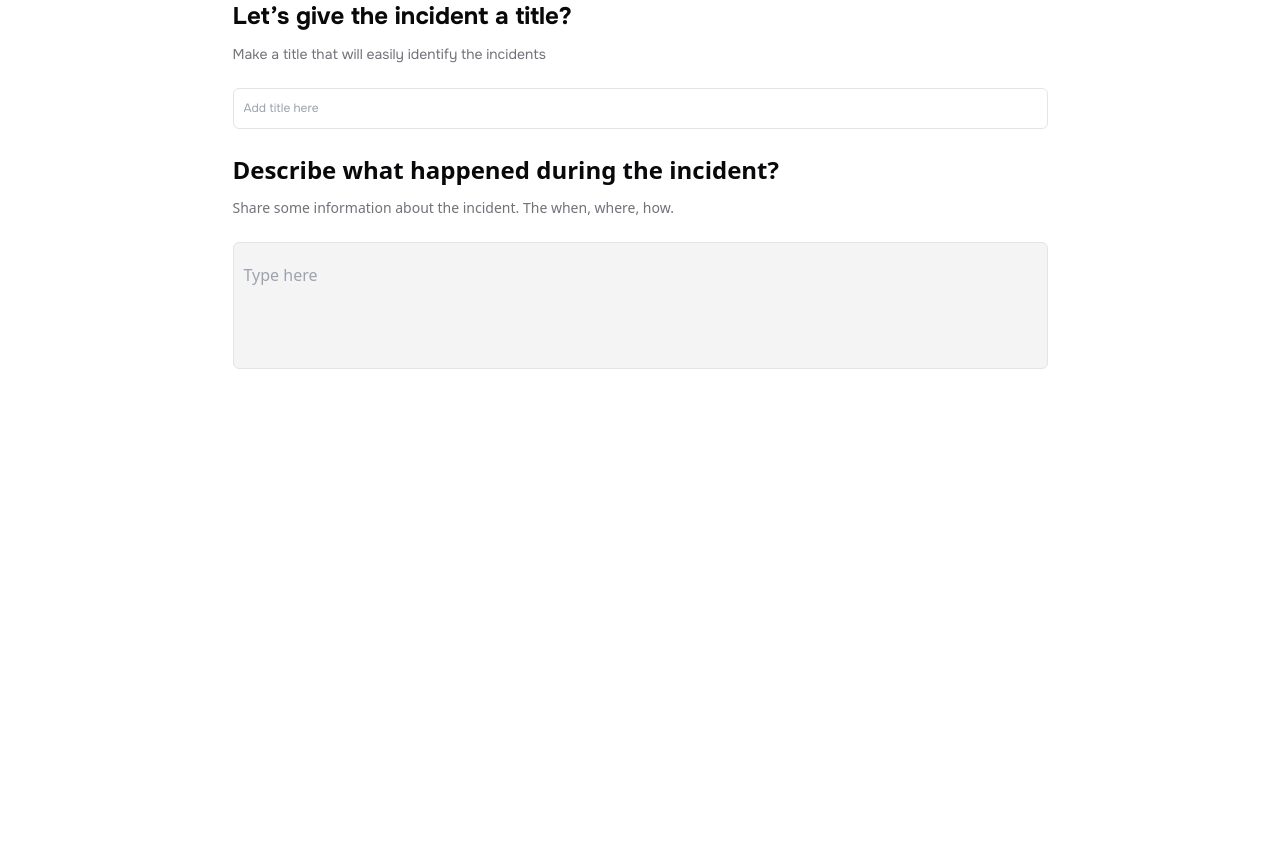
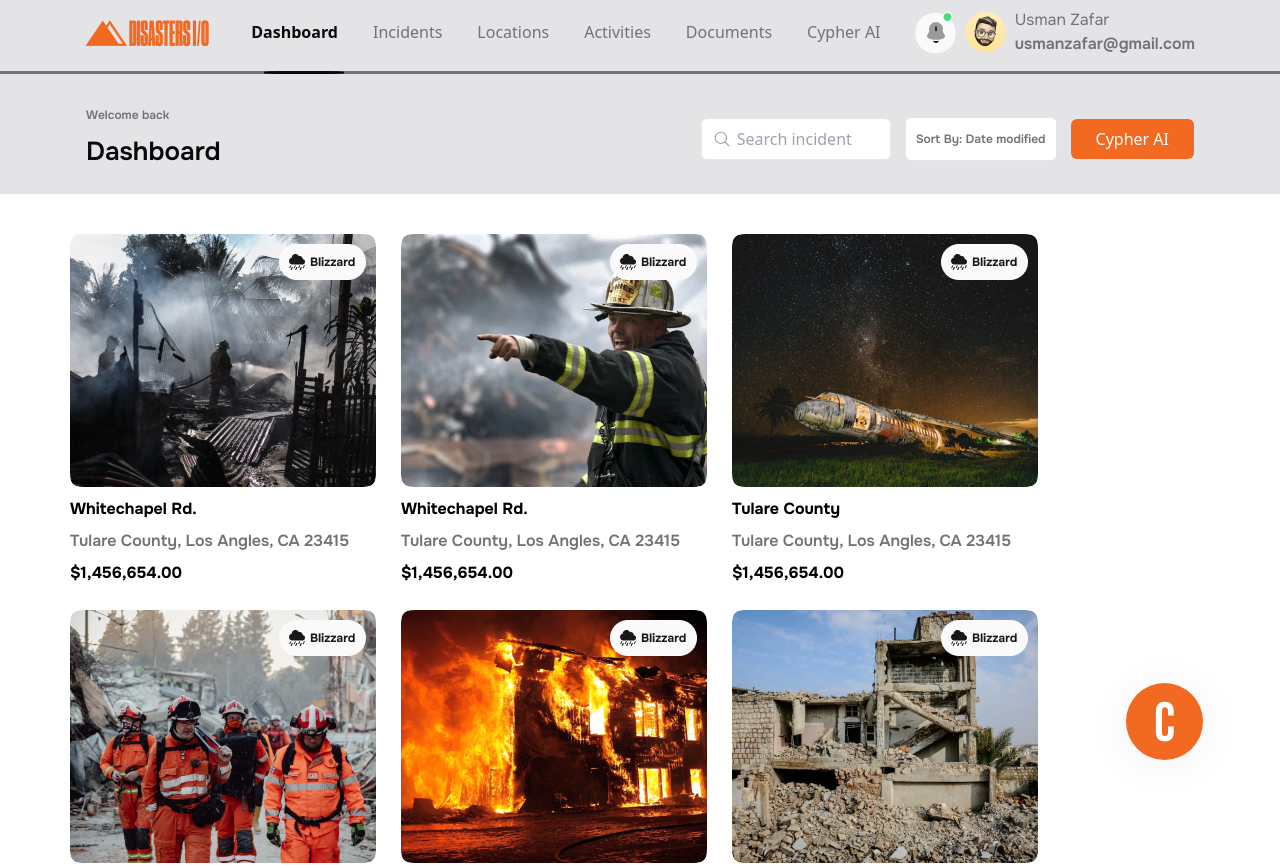
Before and after one commit to anishossain515/DISASTARISI-O, a React (Vite) app: page / in a window 1280 px wide. Shown: the top 865 px of the page. Before the commit the page ends 800 px from the top, so only its background shows below. Built offline with nearby package versions, Linux system fonts and the light colour scheme.

Commit message:
New Incident Page1 Add Done

```diff
--- a/src/App.jsx
+++ b/src/App.jsx
@@ -4,28 +4,28 @@ import { Navbar } from './components/CommonCotains/Navber/Navbar'
 import { Dashboard } from './components/Contains/Dashboard'
 import { Incidents } from './components/Contains/Incidents/Incidents'
 import { Location } from './components/Contains/Location/Location'
-import { IncidentPage3 } from './components/Contains/Incidents/IncidentPage3'
+import { IncidentPage4 } from './components/Contains/Incidents/Incidentpage4'
+import { IncidentPage1 } from './components/Contains/Incidents/IncidentPage1'
 
 
 
 function App() {
   return (
-    // <BrowserRouter>
-    //    <Routes>
+    <BrowserRouter>
+       <Routes>
 
-    //       <Route path='' element={<Navbar/>}>
-    //       <Route path='/' element={<Dashboard/>} />
-    //       <Route path='/incidents' element={<Incidents/>} />
-    //       <Route path='/location' element={<Location/>}/>
+          <Route path='' element={<Navbar/>}>
+          <Route path='/' element={<Dashboard/>} />
+          <Route path='/incidents' element={<Incidents/>} />
+          <Route path='/location' element={<Location/>}/>
+          <Route path='/IncidentPage1' element={<IncidentPage1/>} />
 
-    //       </Route>
+          </Route>
 
-    //    </Routes>
-    // </BrowserRouter>
+       </Routes>
+    </BrowserRouter>
 
-    <>
-      <IncidentPage3/>
-    </>
+
 
 
 
--- a/src/components/CommonCotains/IncidentsInfo.jsx
+++ b/src/components/CommonCotains/IncidentsInfo.jsx
@@ -1,14 +1,14 @@
-import React from 'react'
+import React from "react";
 
-export const IncidentsInfo = ({image,type,details}) => {
+export const IncidentsInfo = ({ image, type, details }) => {
   return (
-    <div className='w-[235px]  h-[269px] bg-[#F4F4F5] border border-Light-Gray rounded-[10px] px-[20px] py-[25px] '>
-       <img src={image} alt="Incidents" />
+    <div className="w-[235px] bg-[#F4F4F5] border border-Light-Gray rounded-[10px] px-[20px] py-[25px]">
+      <img src={image} alt="Incidents" />
 
-       <div className='font-onest pt-[68px]'>
-         <h1 className='font-bold text-xl text-Rich-Black'>{type}</h1>
-         <p className='text-[14px] pt-[10px] text-Gray '>{details}</p>
-       </div>
+      <div className="font-onest pt-[68px]">
+        <h1 className="font-bold text-xl text-Rich-Black">{type}</h1>
+        <p className="text-[14px] pt-[10px] text-Gray">{details}</p>
+      </div>
     </div>
-  )
-}
+  );
+};
--- a/src/components/CommonCotains/Navber/NavDetails.jsx
+++ b/src/components/CommonCotains/Navber/NavDetails.jsx
@@ -3,28 +3,25 @@ import { Input } from '../../common/Input';
 import { FirstButton } from '../../common/FirstButton';
 import { SecondButton } from '../../common/SecondButton';
 
-export const NavDetails = ({ activeInfo ,isLocationSection}) => {
+export const NavDetails = ({NavInfo,NavName,FirstBtnInfo,SecondBtnInfo, BtnSrc,SecondBtnClick,NavSrc,P,H}) => {
   return (
-    <section className='lg:px-[60px] px-[20px] xl:px-[86px] mt-[32px] pb-[23px] flex flex-col md:flex-row justify-between items-center'>
-      <div className='flex-col  flex items-center sm:items-start sm:gap-0 gap-2'>
-        {activeInfo && (
-          <>
-            <p className='font-onest font-semibold text-[14px] md:text-[12px] text-Gray'>
-              {activeInfo.navDes}
+    <section className='lg:px-[60px] bg-Light-Gray px-[20px] xl:px-[86px] pt-[32px] pb-[23px] flex flex-col md:flex-row justify-between items-center'>
+      <div className='flex-col  flex items-center sm:items-start  gap-2'>
+           <p className={`font-onest font-semibold  text-Gray ${P}`}>
+              {NavInfo}
             </p>
-            <h1 className='font-onest flex items-center justify-center gap-[3.5px] font-semibold text-[26px] text-Rich-Black'>
-              {activeInfo.navImg && <img src={activeInfo.navImg} alt="navImg" className='pr-[3.5px]' /> }
-              {activeInfo.navName}
+
+            <h1 className={`font-onest flex items-center justify-center gap-[3.5px] font-semibold text-Rich-Black ${H}`} >
+              {NavSrc && <img src={NavSrc} alt="navImg" className='pr-[3.5px]' /> }
+              {NavName}
             </h1>
-          </>
-        )}
       </div>
 
       <div className='flex sm:flex-row flex-col items-center gap-[14px]'>
         <Input />
-        <div className='sm:space-x-[14px] space-x-[10px] flex items-center'>
-          <FirstButton>Sort By: Date modified</FirstButton>
-          <SecondButton> {activeInfo.btnImage && <img src={activeInfo.btnImage} alt="btnImage" /> } {activeInfo.btnName}</SecondButton>
+        <div className='sm:space-x-[14px] space-x-[5px] flex items-center'>
+          <FirstButton>{FirstBtnInfo}</FirstButton>
+         <SecondButton onClick={SecondBtnClick} >{ BtnSrc &&  <img src={ BtnSrc} alt='img' />} {SecondBtnInfo}</SecondButton>
         </div>
       </div>
     </section>
--- a/src/components/CommonCotains/Navber/Navbar.jsx
+++ b/src/components/CommonCotains/Navber/Navbar.jsx
@@ -1,7 +1,6 @@
 import React, { useState, useEffect } from "react";
 import NavItems from "../../Json Data/Data.json";
 import { NavLink, Outlet, useLocation } from "react-router-dom";
-import { NavDetails } from "./NavDetails";
 import { Bar } from "../../lib/Icon";
 import { MobileMenu } from "./MobileMenu";
 
@@ -23,7 +22,7 @@ export const Navbar = () => {
     setIsMobileMenu(!IsMobileMenu);
   };
 
-  const activeInfo = NavItems.navItems[IsActive]?.navInfo;
+  // const activeInfo = NavItems.navItems[IsActive]?.navInfo;
 
   return (
     <section>
@@ -77,7 +76,6 @@ export const Navbar = () => {
         </div>
         <div className="mt-[15px] bg-Gray lg:hidden block"></div>
 
-        {activeInfo && <NavDetails activeInfo={activeInfo} />}
       </div>
 
       <Outlet />
--- a/src/components/Contains/Dashboard.jsx
+++ b/src/components/Contains/Dashboard.jsx
@@ -1,4 +1,3 @@
-// Dashboard.js
 import React, { useState } from "react";
 import { Disasters } from "../CommonCotains/Disasters";
 import DisastersInfo from "../Json Data/Data.json";
@@ -7,6 +6,7 @@ import { CheatClose, CheatOpen } from "../lib/Icon";
 import { Cheat } from "../common/Cheat";
 import { CheatBox } from "./CheatBox";
 import { cn } from "../lib/Cn";
+import { NavDetails } from "../CommonCotains/Navber/NavDetails";
 
 export const Dashboard = () => {
   const [isCheatActive, setIsCheatActive] = useState(false);
@@ -15,33 +15,55 @@ export const Dashboard = () => {
     setIsCheatActive((prev) => !prev);
   };
 
+
+
   return (
+    <>
+      <NavDetails
+        NavInfo="Welcome back"
+        NavName="Dashboard"
+        FirstBtnInfo="Sort By: Date modified"
+        SecondBtnInfo="Cypher AI"
+        P='text-[12px]'
+        H='text-[26px]'
+      />
+
       <section className="mt-10">
         <Contains className="flex relative px-[50px] md:px-[70px] max-w-[1517px] flex-wrap    gap-[25px] justify-center xl:justify-start">
-        {DisastersInfo.disasters.map(({ image, place, area, loss }, index) => (
+          {DisastersInfo.disasters.map(
+            ({ image, place, area, loss }, index) => (
               <Disasters
                 key={index}
                 image={image}
                 place={place}
                 area={area}
                 loss={loss}
-            width='306px'
-            height='253px'
+                width="306px"
+                height="253px"
               />
-        ))}
+            )
+          )}
         </Contains>
 
-      <div  className="absolute right-0 bottom-0  pr-5 md:pr-[60px] pb-5 md:pb-[30px] lg:pr-[77px] lg:pb-[40px] cursor-pointer">
-        <Cheat className={isCheatActive ? "bg-white" : "bg-Saffron"} onClick={toggleCheat}>
+        <div className="absolute right-0 bottom-0  pr-5 md:pr-[60px] pb-5 md:pb-[30px] lg:pr-[77px] lg:pb-[40px] cursor-pointer">
+          <Cheat
+            className={isCheatActive ? "bg-white" : "bg-Saffron"}
+            onClick={toggleCheat}
+          >
             {isCheatActive ? <CheatClose /> : <CheatOpen />}
           </Cheat>
         </div>
 
         {isCheatActive && (
-        <div className={cn('right-0 absolute bottom-0 sm:pr-[60px] pr-[2px] md:pr-[80px] lg:pr-[100px] pb-[65px] md:pb-[75px] lg:pb-[90px] cursor-pointer', )}>
+          <div
+            className={cn(
+              "right-0 absolute bottom-0 sm:pr-[60px] pr-[2px] md:pr-[80px] lg:pr-[100px] pb-[65px] md:pb-[75px] lg:pb-[90px] cursor-pointer"
+            )}
+          >
             <CheatBox />
           </div>
         )}
       </section>
+    </>
   );
 };
--- a/src/components/Contains/Incidents/IncidentPage3.jsx
+++ b/src/components/Contains/Incidents/IncidentPage3.jsx
@@ -24,7 +24,7 @@ export const IncidentPage3 = () => {
             Describe what happened during the incident?
           </h2>
           <p className="text-sm text-Gray pt-3 pb-6">
-            Share some information about the incident. The when, where, how.{" "}
+            Share some information about the incident. The when, where, how.
           </p>
           <textarea
             className="w-full h-[127px] resize-none border border-Light-Gray rounded-[6px] px-[10px] py-5 text-Gray bg-[#f4f4f5] focus:outline-none focus:ring-gray-400"
--- a/src/components/Contains/Incidents/Incidents.jsx
+++ b/src/components/Contains/Incidents/Incidents.jsx
@@ -1,13 +1,35 @@
-import React from 'react'
-import { Contains } from '../Contains'
-import DisastersInfo from '../../Json Data/Data.json'
-import { Disasters } from '../../CommonCotains/Disasters'
+import React from "react";
+import { Contains } from "../Contains";
+import DisastersInfo from "../../Json Data/Data.json";
+import { Disasters } from "../../CommonCotains/Disasters";
+import { NavDetails } from "../../CommonCotains/Navber/NavDetails";
+import { useNavigate } from "react-router-dom";
 
 export const Incidents = () => {
+
+  let Navigate = useNavigate()
+
+  const handelNavigate = ()=>{
+    Navigate("/IncidentPage1")
+  }
+
   return (
+    <>
+      <NavDetails
+        NavInfo="Home - Incidents"
+        NavName="Incidents"
+        FirstBtnInfo="Sort By: Date modified"
+        SecondBtnInfo="New Incident"
+        BtnSrc='/plus.png'
+        P='text-[12px]'
+        H='text-[26px]'
+       SecondBtnClick={handelNavigate}
+      />
+
       <section className="mt-10">
         <Contains className="flex relative px-[50px] md:px-[70px] max-w-[1517px] flex-wrap gap-[25px] justify-center xl:justify-normal">
-        {DisastersInfo.disasters.map(({ image, place, area, loss }, index) => (
+          {DisastersInfo.disasters.map(
+            ({ image, place, area, loss }, index) => (
               <Disasters
                 key={index}
                 image={image}
@@ -15,8 +37,10 @@ export const Incidents = () => {
                 area={area}
                 loss={loss}
               />
-        ))}
+            )
+          )}
         </Contains>
       </section>
-  )
-}
+    </>
+  );
+};
--- a/src/components/Contains/Location/Location.jsx
+++ b/src/components/Contains/Location/Location.jsx
@@ -1,65 +1,81 @@
-import React from 'react'
-import { Contains } from '../Contains'
-import { LocationApprox } from './LocationApprox'
-import { Line } from '../../common/Line'
-import { Area } from './Area'
-import { Activities } from './Activities'
-import { Document } from './Document'
+import React from "react";
+import { Contains } from "../Contains";
+import { LocationApprox } from "./LocationApprox";
+import { Line } from "../../common/Line";
+import { Area } from "./Area";
+import { Activities } from "./Activities";
+import { Document } from "./Document";
+import { NavDetails } from "../../CommonCotains/Navber/NavDetails";
 
 export const Location = () => {
   return (
-    <section className='mt-10'>
+    <>
+      <NavDetails
+        NavInfo="Incidents - DR-4699 March 2023 Severe Storms "
+        NavName="DR-4699 March 2023 Severe Storms"
+        FirstBtnInfo="Sort By: Date modified"
+        SecondBtnInfo="New Location"
+        BtnSrc="/plus.png"
+        NavSrc='/incidents14.png'
+        P='lg:text-[12px] text-[10px] md:text-[8px]'
+       H='lg:text-[18px] md:text-[10px] text-[14px] xl:text-[26px]'
+      />
 
-        <Contains className='px-[70px] max-w-[1300px] mx-auto flex flex-col-reverse xl:items-start items-center xl:flex-row gap-[94px]'>
-
+      <section className="mt-10">
+        <Contains className="px-[70px] max-w-[1300px] mx-auto flex flex-col-reverse xl:items-start items-center xl:flex-row gap-[94px]">
           {/* first part start  */}
 
-            <div className='md:w-[680px] w-[300px] sm:w-[500px]'>
+          <div className="md:w-[680px] w-[300px] sm:w-[500px]">
+            <LocationApprox />
 
-              <LocationApprox/>
-
-               <Line/>
+            <Line />
 
             {/* description */}
-               <div className='font-onest pt-10'>
-                 <h3 className='font-bold text-[14px] text-black '>Description</h3>
-                 <p className='text-Gray sm:text-base text-sm pt-[15px]'>Lorem ipsum dolar sit general sac mascho werhoLorem ipsum dolar sit general sac mascho werhoLorem ipsum dolar sit general sac mascho werhoLorem ipsum dolar sit general sac mascho werhoLorem ipsum dolar sit general sac mascho werhoLorem ipsum dolar sit general sac mascho werho</p>
+            <div className="font-onest pt-10">
+              <h3 className="font-bold text-[14px] text-black ">Description</h3>
+              <p className="text-Gray sm:text-base text-sm pt-[15px]">
+                Lorem ipsum dolar sit general sac mascho werhoLorem ipsum dolar
+                sit general sac mascho werhoLorem ipsum dolar sit general sac
+                mascho werhoLorem ipsum dolar sit general sac mascho werhoLorem
+                ipsum dolar sit general sac mascho werhoLorem ipsum dolar sit
+                general sac mascho werho
+              </p>
             </div>
 
-               <Line/>
+            <Line />
 
             {/* area */}
-               <Area/>
+            <Area />
 
-               <Line/>
+            <Line />
 
             {/* Activity */}
-               <Activities/>
+            <Activities />
 
-               <Line/>
+            <Line />
 
             {/* Document  */}
-              <Document/>
+            <Document />
 
-               <Line/>
-
-
+            <Line />
           </div>
 
           {/* first part end */}
 
           {/* second part  */}
-            <div className='space-y-5 font-onest '>
-                <p className='text-[14px] text-Gray'>Incident Map</p>
-                <img src="/map.png" alt="map"  className='w-auto h-auto object-cover'/>
-                <p className='sm:text-sm text-[11px] text-Gray'>Start 19.1232, -118.233     End 19.3245, -119.2323</p>
+          <div className="space-y-5 font-onest ">
+            <p className="text-[14px] text-Gray">Incident Map</p>
+            <img
+              src="/map.png"
+              alt="map"
+              className="w-auto h-auto object-cover"
+            />
+            <p className="sm:text-sm text-[11px] text-Gray">
+              Start 19.1232, -118.233 End 19.3245, -119.2323
+            </p>
           </div>
-
-
         </Contains>
-
-
-
       </section>
-  )
-}
+    </>
+  );
+};
--- a/src/components/common/Container.jsx
+++ b/src/components/common/Container.jsx
@@ -3,7 +3,7 @@ import { cn } from '../lib/Cn'
 
 export const Container = ({children,className}) => {
   return (
-    <div className={cn('w-[815px] mx-auto ',className)}>
+    <div className={cn('w-full max-w-[815px] mx-auto ',className)}>
         {children}
     </div>
   )
--- a/src/components/common/SecondButton.jsx
+++ b/src/components/common/SecondButton.jsx
@@ -3,9 +3,9 @@ import { cn } from '../lib/Cn'
 
 
 
-export const SecondButton = ({children,className}) => {
+export const SecondButton = ({children,className ,onClick}) => {
   return (
-  <button className={cn("inline-flex items-center gap-[5px] text-white text-sm sm:text-base bg-Saffron rounded-[6px] py-[8px] px-[25px]",className)}>
+  <button onClick={onClick} className={cn("inline-flex items-center gap-[5px] text-white text-sm sm:text-base bg-Saffron rounded-[6px] py-[8px] px-[25px]",className)}>
 
     {children}
 
```
Also changed, not shown: src/components/Contains/Incidents/IncidentPage1.jsx (+22 -28 lines), src/components/Json Data/Data.json (+6 -36 lines), public/setpper.png (added). Lines whose indentation alone changed are shown as unchanged.
